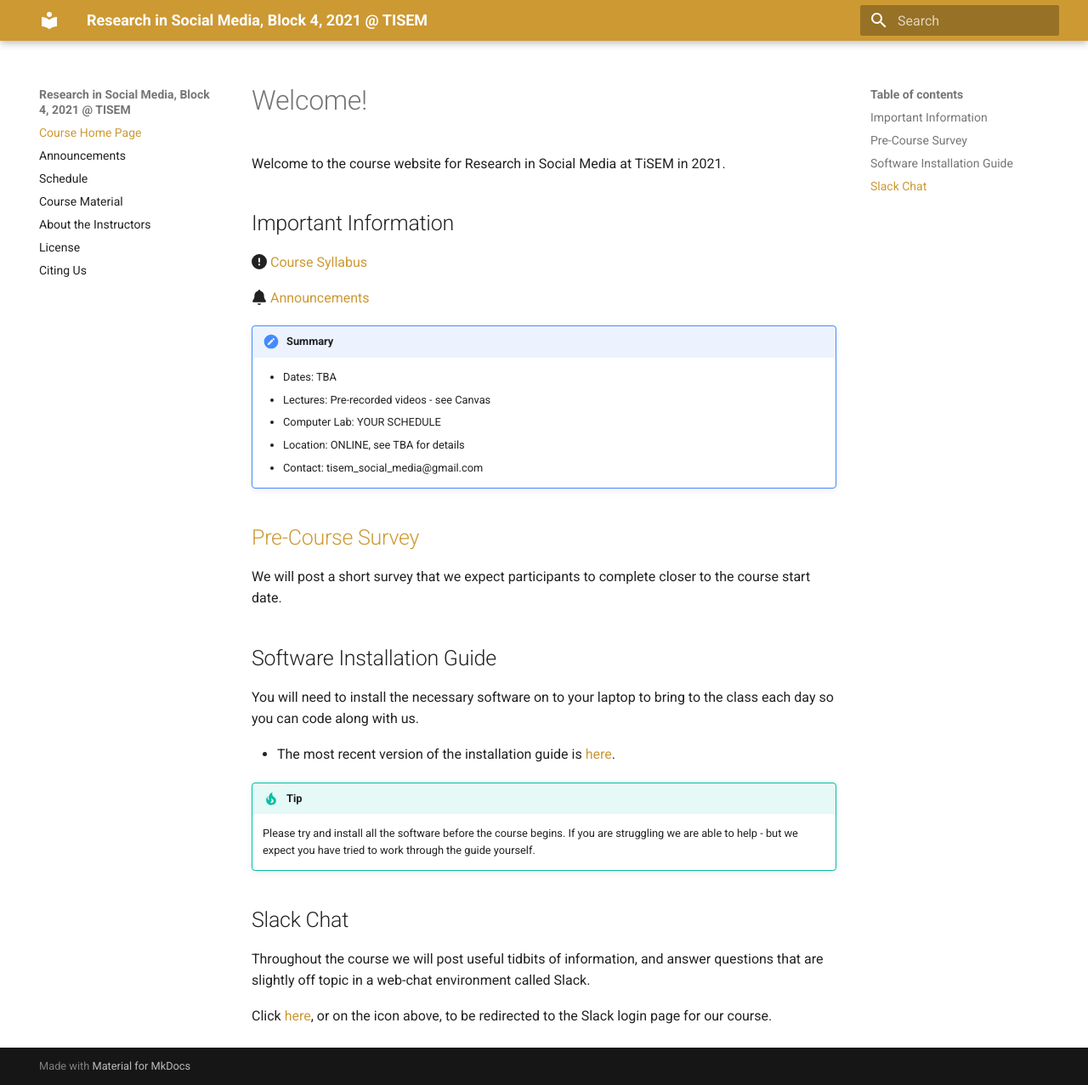
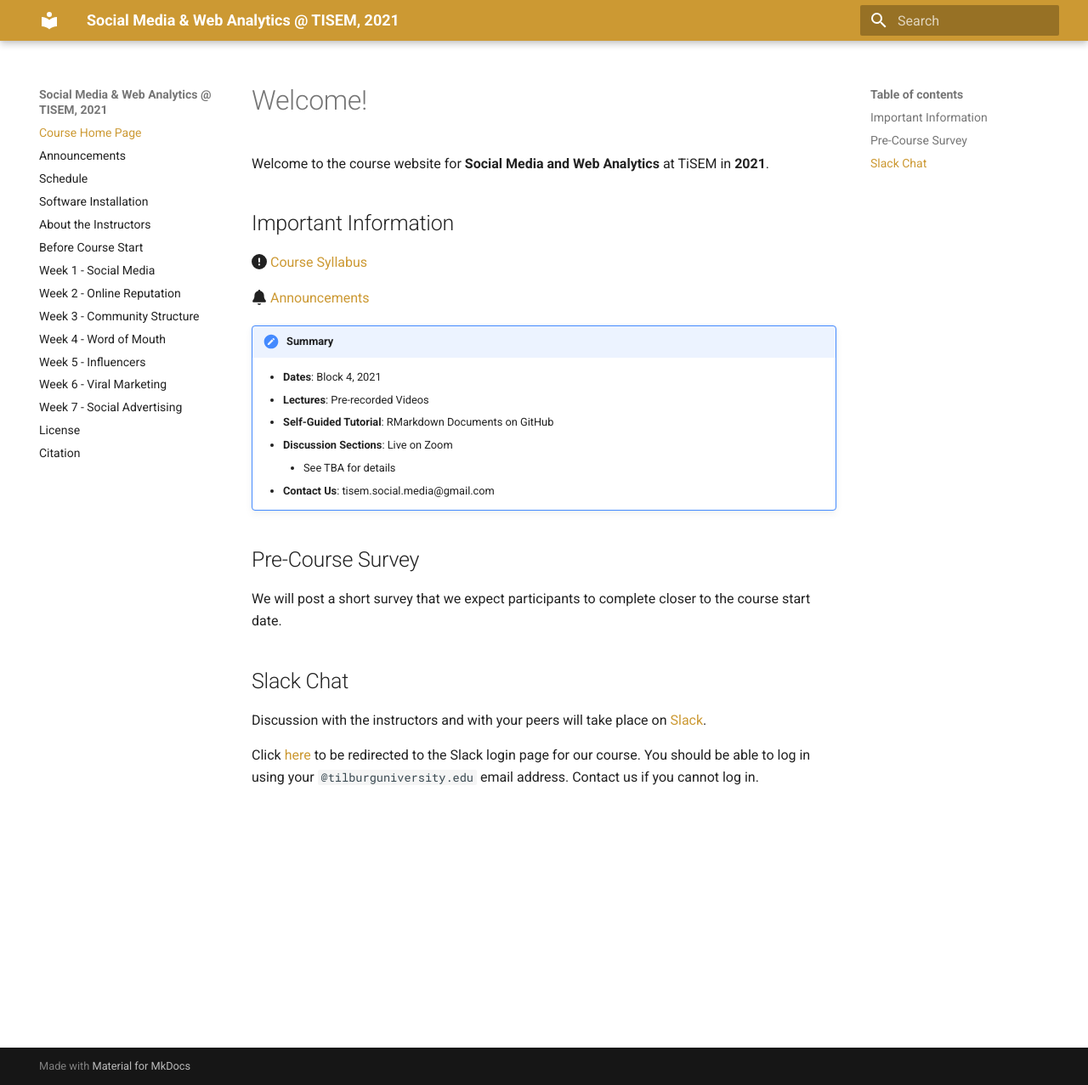
Before and after one commit to tisem-digital-marketing/2021-smwa, an MkDocs documentation site: the page built from docs/index.md, in a window 1280 px wide and 1277 px high. Shown: the whole window at 85% size. Built offline with MkDocs 1.6.1 and Material for MkDocs 9.7.7, drawn with Linux system fonts in a browser that asks for light colours; old or Windows-style settings are respelled for this version of MkDocs.

Commit message:
restructure for social media class

```diff
--- a/docs/index.md
+++ b/docs/index.md
@@ -1,6 +1,6 @@
 # Welcome!
 
-Welcome to the course website for Research in Social Media at TiSEM in 2021.
+Welcome to the course website for **Social Media and Web Analytics** at TiSEM in **2021**.
 
 ## Important Information
 
@@ -10,33 +10,24 @@ Welcome to the course website for Research in Social Media at TiSEM in 2021.
 
 !!! summary
 
-    * Dates: TBA
-    * Lectures: Pre-recorded videos - see Canvas
-    * Computer Lab: YOUR SCHEDULE
-    * Location: ONLINE, see TBA for details
-    * Contact: tisem_social_media@gmail.com
+    * **Dates**: Block 4, 2021
+    * **Lectures**: Pre-recorded Videos
+    * **Self-Guided Tutorial**: RMarkdown Documents on GitHub
+    * **Discussion Sections**: Live on Zoom
+        * See TBA for details
+    * **Contact Us**: tisem.social.media@gmail.com
 
-## [Pre-Course Survey](YOUR LINK)
+## Pre-Course Survey
 
 We will post a short survey that we expect participants to complete closer to the course start date.
 <!-- Please fill out the pre-course survey before the course begins. -->
 
 <!-- [![](https://img.icons8.com/cotton/64/000000/survey.png){: style="width:38px"}](https://forms.gle/5bB3ncpmkNwfQ34F7) [Pre-Course Survey](https://forms.gle/5bB3ncpmkNwfQ34F7) -->
 
-## Software Installation Guide
-
-You will need to install the necessary software on to your laptop to bring to the class each day so you can code along with us.
-
-*   The most recent version of the installation guide is [here](XXX).
-
-
-!!! tip
-    Please try and install all the software before the course begins.
-    If you are struggling we are able to help - but we expect you have tried to work through the guide yourself.
-
-
 ## Slack Chat
 
-Throughout the course we will post useful tidbits of information, and answer questions that are slightly off topic in a web-chat environment called Slack.
+Discussion with the instructors and with your peers will take place on [Slack](https://slack.com/).
 
-Click [here](), or on the icon above, to be redirected to the Slack login page for our course.
+Click [here]() to be redirected to the Slack login page for our course.
+You should be able to log in using your `@tilburguniversity.edu` email address.
+Contact us if you cannot log in.
--- a/mkdocs.yml
+++ b/mkdocs.yml
@@ -1,13 +1,21 @@
-site_name: Research in Social Media, Block 4, 2021 @ TISEM
+site_name: Social Media & Web Analytics @ TISEM, 2021
 pages:
--  Course Home Page: index.md
+- Course Home Page: index.md
 - Announcements: announcements.md
 - Schedule: schedule.md
-- Course Material: material.md
+- Software Installation: software-install.md
 - About the Instructors: about.md
+- Before Course Start: week_00.md
+- Week 1 - Social Media: week_01.md
+- Week 2 - Online Reputation: week_02.md
+- Week 3 - Community Structure: week_03.md
+- Week 4 - Word of Mouth: week_04.md
+- Week 5 - Influencers: week_05.md
+- Week 6 - Viral Marketing: week_06.md
+- Week 7 - Social Advertising: week_07.md
 # - Acknowledgements: acknowledgements.md
 - License: license.md
-- Citing Us: citation.md
+- Citation: citation.md
 theme: material
 markdown_extensions:
   - admonition
```
Also changed, not shown: docs/software-install.md (added, +12 -0 lines), docs/week_00.md (added), docs/week_01.md (added), docs/week_02.md (added), docs/week_03.md (added), docs/week_04.md (added), docs/week_05.md (added), docs/week_06.md (added), docs/week_07.md (added).
